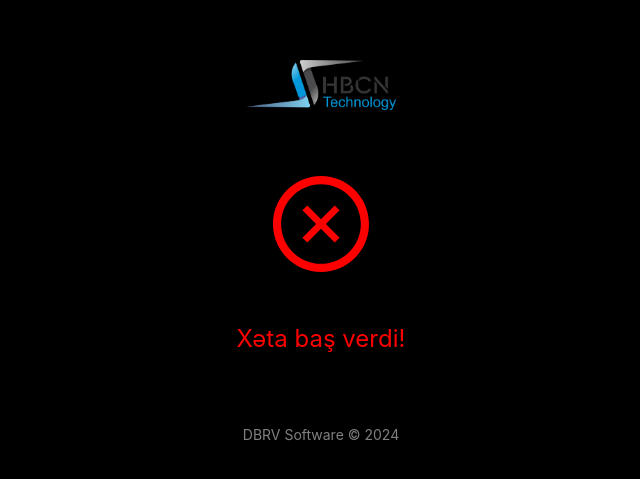
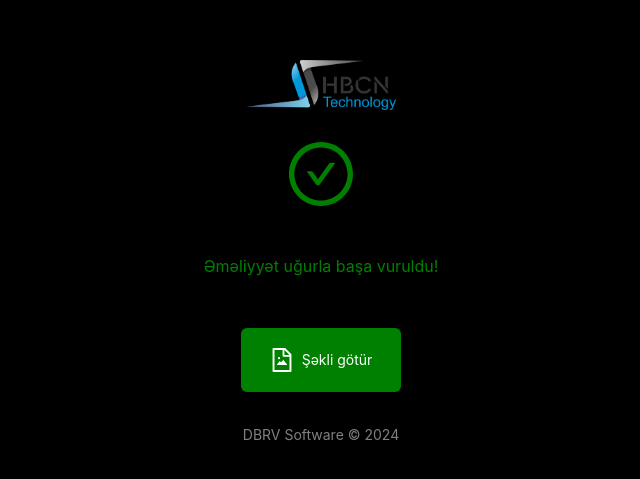
Before and after one commit to tahirdibirovsoftware/steganography-app, a React (Vite) app: page /result in a window 1280 px wide. Shown: the part 147-626 px from the top of the page, without its empty margins (319-959 px from the left). Built offline with nearby package versions, Linux system fonts and the light colour scheme.

Commit message:
Final UI Touches

```diff
--- a/src/renderer/src/app/App.module.scss
+++ b/src/renderer/src/app/App.module.scss
@@ -7,4 +7,6 @@
     justify-content: center;
     align-items: center;
     gap: 2rem;
+    overflow: hidden;
+    user-select: none;
 }
--- a/src/renderer/src/features/SuccessManager/ui/SuccessManager.module.scss
+++ b/src/renderer/src/features/SuccessManager/ui/SuccessManager.module.scss
@@ -12,3 +12,20 @@
     overflow: hidden;
 
 }
+
+
+.FileReady{
+    width: 10rem;
+    height: 4rem;
+    background-color: green;
+    border: unset;
+    color: white;
+    display: flex;
+    justify-content: center;
+    align-items: center;
+}
+
+.FileReady:hover{
+    background-color: unset;
+    border: 1px solid #4096ff;
+}
--- a/src/renderer/src/features/SuccessManager/ui/index.tsx
+++ b/src/renderer/src/features/SuccessManager/ui/index.tsx
@@ -1,11 +1,34 @@
-import { CheckCircleOutlined } from "@ant-design/icons"
-import { Space } from "antd"
+import { CheckCircleOutlined, FileImageOutlined, FileTextOutlined } from '@ant-design/icons'
+import { Button, Space, Typography } from 'antd'
 import style from './SuccessManager.module.scss'
+import { FC } from 'react'
 
-export const SuccessManager  = ():JSX.Element => {
-    return(
-        <Space className={style.Manager}>
-            <CheckCircleOutlined style={{fontSize: '6rem', color: 'green'}}/>
-        </Space>
-    )
+interface ISuccessManager {
+  message?: string
 }
+
+export const SuccessManager: FC<ISuccessManager> = ({ message }): JSX.Element => {
+  const isImage = true
+
+  return (
+    <Space className={style.Manager}>
+      <CheckCircleOutlined style={{ fontSize: '4rem', color: 'green' }} />
+      <Typography style={{ color: 'green', fontSize: '1rem' }}>{message}</Typography>
+      {isImage ? (
+        <Button
+          icon={<FileImageOutlined style={{ fontSize: '1.5rem' }} />}
+          className={style.FileReady}
+        >
+          Şəkli götür
+        </Button>
+      ) : (
+        <Button
+          icon={<FileTextOutlined style={{ fontSize: '1.5rem' }} />}
+          className={style.FileReady}
+        >
+          Faylı götür
+        </Button>
+      )}
+    </Space>
+  )
+}
--- a/src/renderer/src/pages/Result/index.tsx
+++ b/src/renderer/src/pages/Result/index.tsx
@@ -2,7 +2,7 @@ import { FailManager } from '@renderer/features/FailManager/ui'
 import { SuccessManager } from '@renderer/features/SuccessManager'
 
 export const Result = (): JSX.Element => {
-  const success = false
+  const success = true
 
-  return <>{success ? <SuccessManager /> : <FailManager message='Xəta baş verdi!'/>}</>
+  return <>{success ? <SuccessManager message='Əməliyyət uğurla başa vuruldu!'/> : <FailManager message='Xəta baş verdi!'/>}</>
 }
--- a/src/renderer/src/pages/index.tsx
+++ b/src/renderer/src/pages/index.tsx
@@ -12,7 +12,7 @@ export const Router = ():JSX.Element => {
             <Route path="/decoder" element={<Decoder/>}/>
             <Route path="result" element={<Result/>}/>
             <Route path="/processor" element={<Processor/>}/>
-            <Route path="*" element={<Navigate replace to="/result" />} />
+            <Route path="*" element={<Navigate replace to="/processor" />} />
         </Routes>
     )
 }
```
Also changed, not shown: src/renderer/src/features/FailManager/ui/index.tsx (+11 -11 lines).
